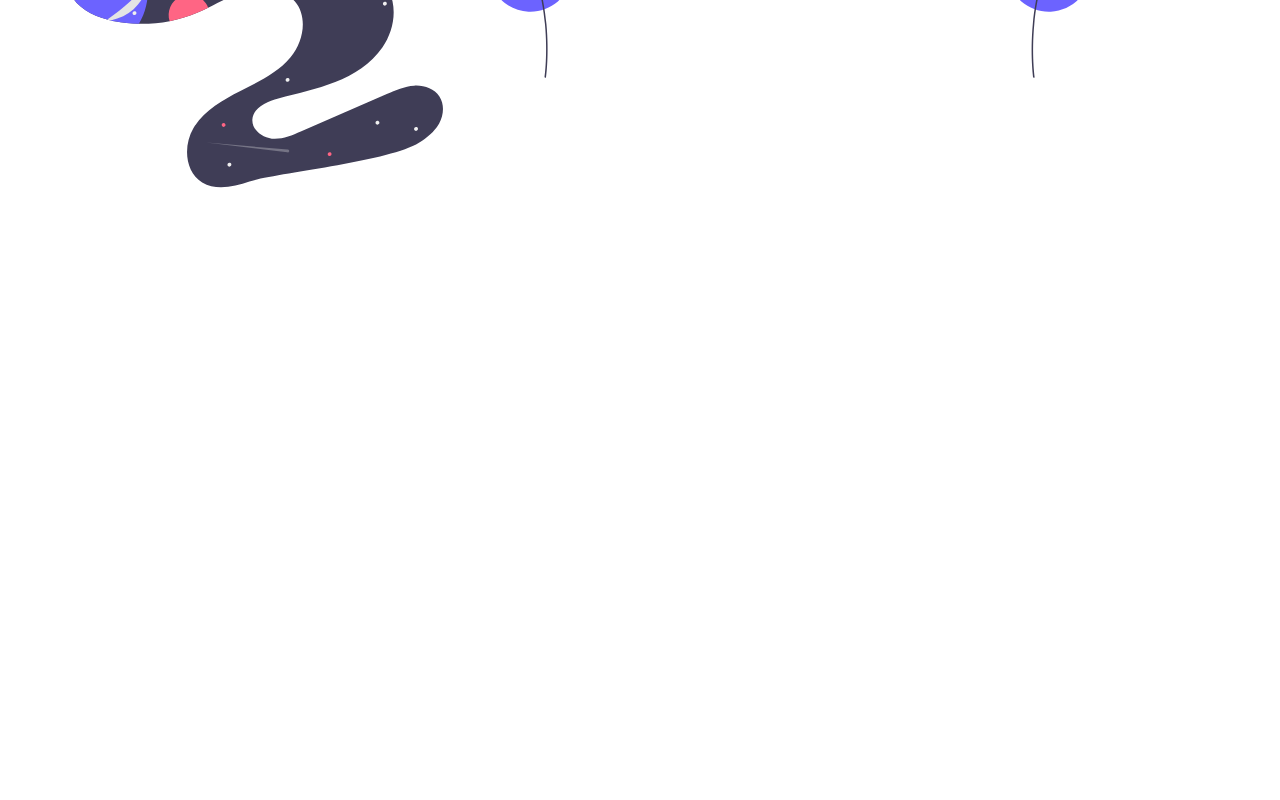
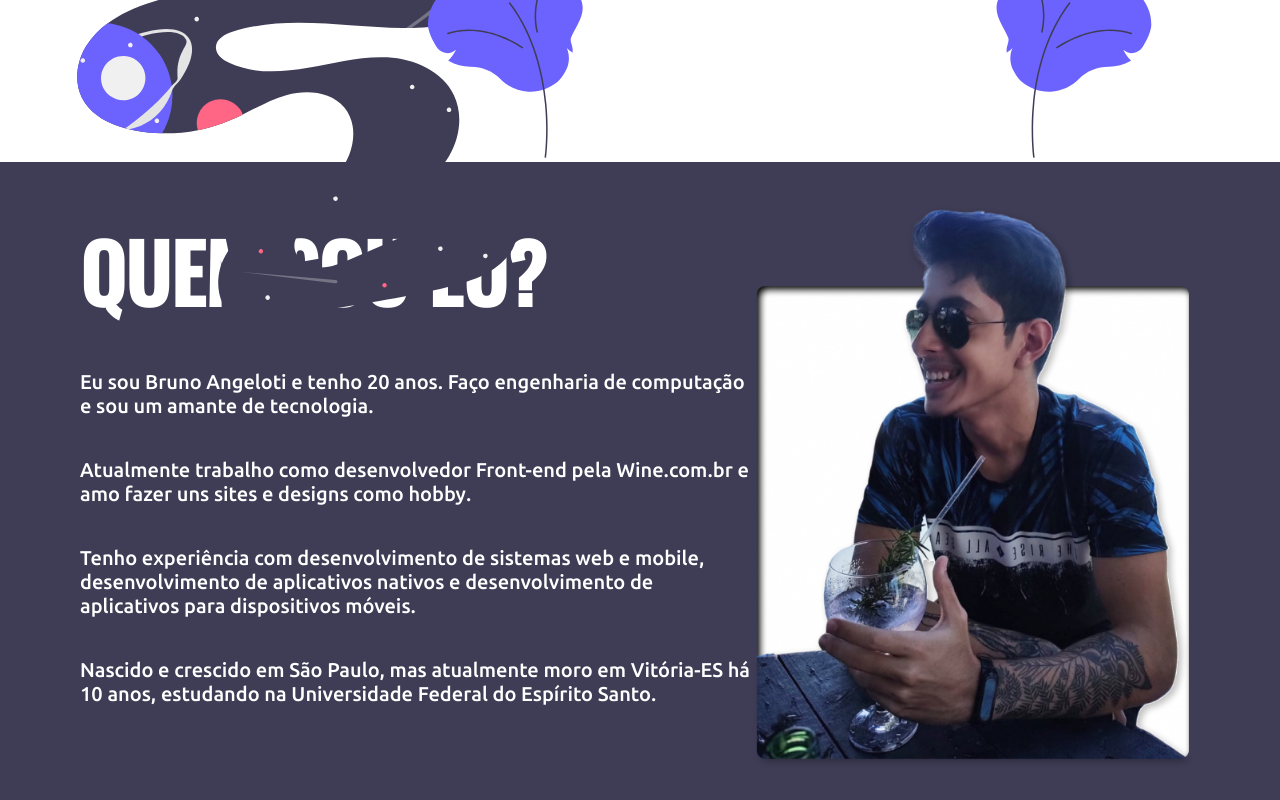
Before and after one commit to BrunoAngeloti/Portfolio2.0, a Next.js app: page /Home/Home in a window 1280 px wide. Shown: the part 638-1438 px from the top of the page. Before the commit the page ends 959 px from the top, so only its background shows below. Built offline with nearby package versions, Linux system fonts and the light colour scheme.

Commit message:
feat: implementing about container

```diff
--- /dev/null
+++ b/containers/About/About.styles.tsx
@@ -0,0 +1,44 @@
+import styled from 'styled-components'
+
+
+export const Container = styled.header`
+  display: flex;
+  background-color: ${props => props.theme.colors.main};
+  padding: 50px 80px;
+  width: 100%;
+  flex-direction: row;
+`
+
+export const Content = styled.div`
+  width: 60%;
+`
+
+export const Title = styled.h1`
+  font-family: 'Oswald', sans-serif;
+  color: ${props => props.theme.colors.white};
+  font-size: 80px;
+  margin: 0;
+`
+
+export const Paragraph = styled.p`
+  font-family: 'Ubuntu', sans-serif;
+  color: ${props => props.theme.colors.white};
+  font-size: 20px;
+  margin-top: 40px;
+`
+
+
+export const SpaceImage = styled.div`
+  width: 40%;
+  display: flex;
+  align-items: center;
+  justify-content: center;
+`
+
+export const ImageWrapper = styled.div`
+  width: 100%;
+  display: flex;
+  align-items: center;
+  justify-content: center;
+  transform: translateY(-50px);
+`
--- /dev/null
+++ b/containers/About/About.tsx
@@ -0,0 +1,35 @@
+import {
+  Container,
+  Content,
+  Title,
+  Paragraph,
+  SpaceImage,
+  ImageWrapper
+} from "./About.styles"
+
+import Image from "next/image"
+
+const contentText = [
+  'Eu sou Bruno Angeloti e tenho 20 anos. Faço engenharia de computação e sou um amante de tecnologia.',
+    'Atualmente trabalho como desenvolvedor Front-end pela Wine.com.br e amo fazer uns sites e designs como hobby.',
+  'Tenho experiência com desenvolvimento de sistemas web e mobile, desenvolvimento de aplicativos nativos e desenvolvimento de aplicativos para dispositivos móveis.',
+  'Nascido e crescido em São Paulo, mas atualmente moro em Vitória-ES há 10 anos, estudando na Universidade Federal do Espírito Santo.'
+]
+
+export default function About(){
+  return (
+    <Container>
+      <Content>
+        <Title>QUEM SOU EU?</Title>
+        {contentText.map((text, index) => (
+          <Paragraph key={index}>{text}</Paragraph>
+        ))}
+      </Content>
+      <SpaceImage>
+        <ImageWrapper>
+          <Image quality={100} width={500} height={680} alt="astronauta no espaço" src="/eu.png"/>
+        </ImageWrapper>
+      </SpaceImage>
+    </Container>
+  )
+}
--- a/containers/Main/Main.styles.tsx
+++ b/containers/Main/Main.styles.tsx
@@ -5,7 +5,7 @@ export const Container = styled.header`
   background-color: ${props => props.theme.colors.white};
   position: relative;
   flex-direction: row;
-  height: 90vh;
+  height: 100vh;
   width: 100%;
 `
 
--- a/containers/Main/Main.tsx
+++ b/containers/Main/Main.tsx
@@ -12,7 +12,7 @@ export default function Main(){
   return (
     <Container>
       <ImageWrapper>
-        <Image quality={70} width={600} height={1000} alt="astronauta no espaço" src="/imageHome.svg"/>
+        <Image quality={70} width={700} height={1150} alt="astronauta no espaço" src="/imageHome.svg"/>
       </ImageWrapper>
 
       <Content>
--- a/pages/Home/Home.tsx
+++ b/pages/Home/Home.tsx
@@ -1,11 +1,13 @@
 import Header from "../../containers/Header/Header"
 import Main from "../../containers/Main/Main"
+import About from "../../containers/About/About"
 
 export default function Home(){
   return (
     <div>
       <Header />
       <Main />
+      <About />
     </div>
   )
 }
```
Also changed, not shown: public/eu.png (added).
